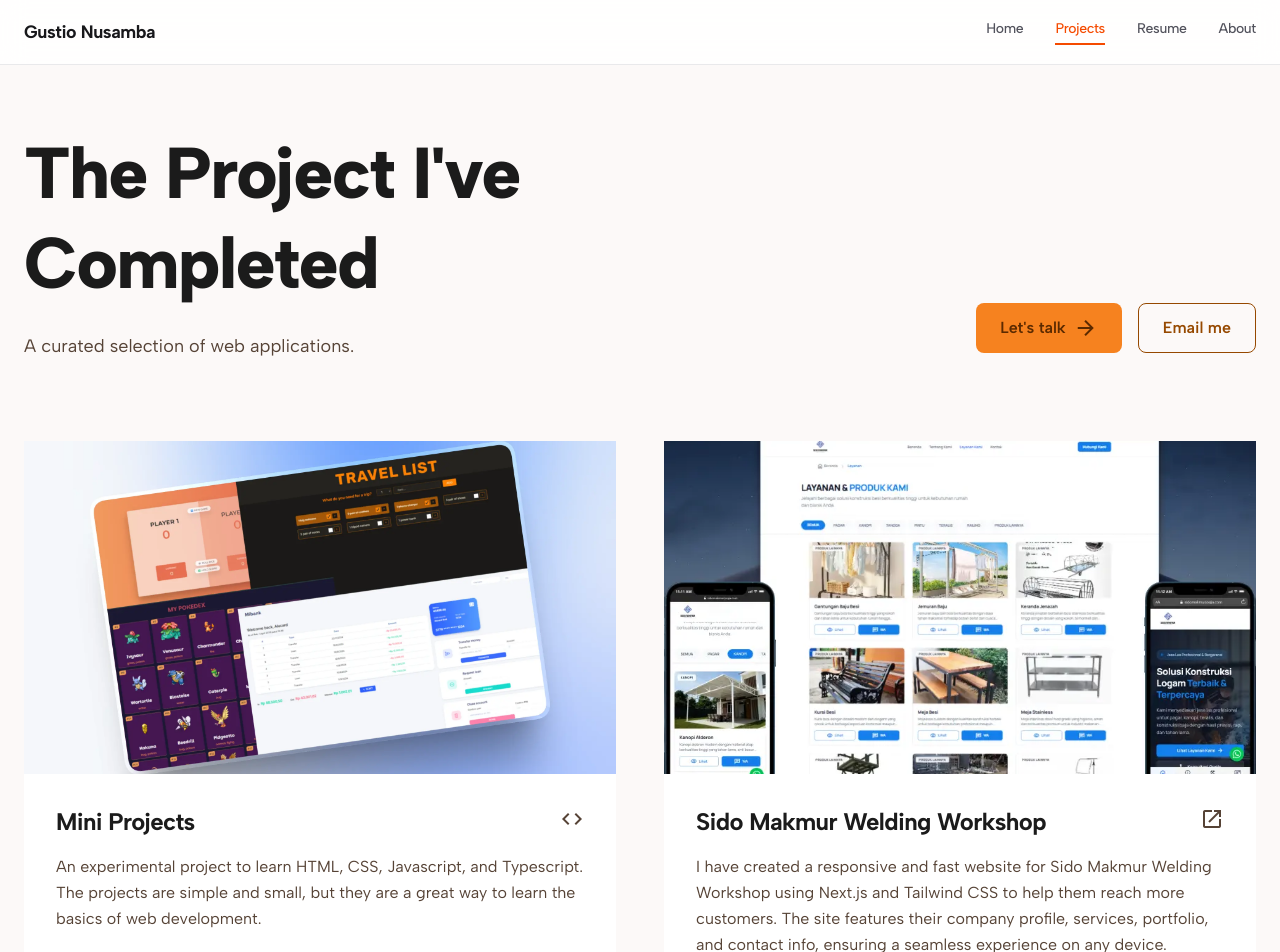
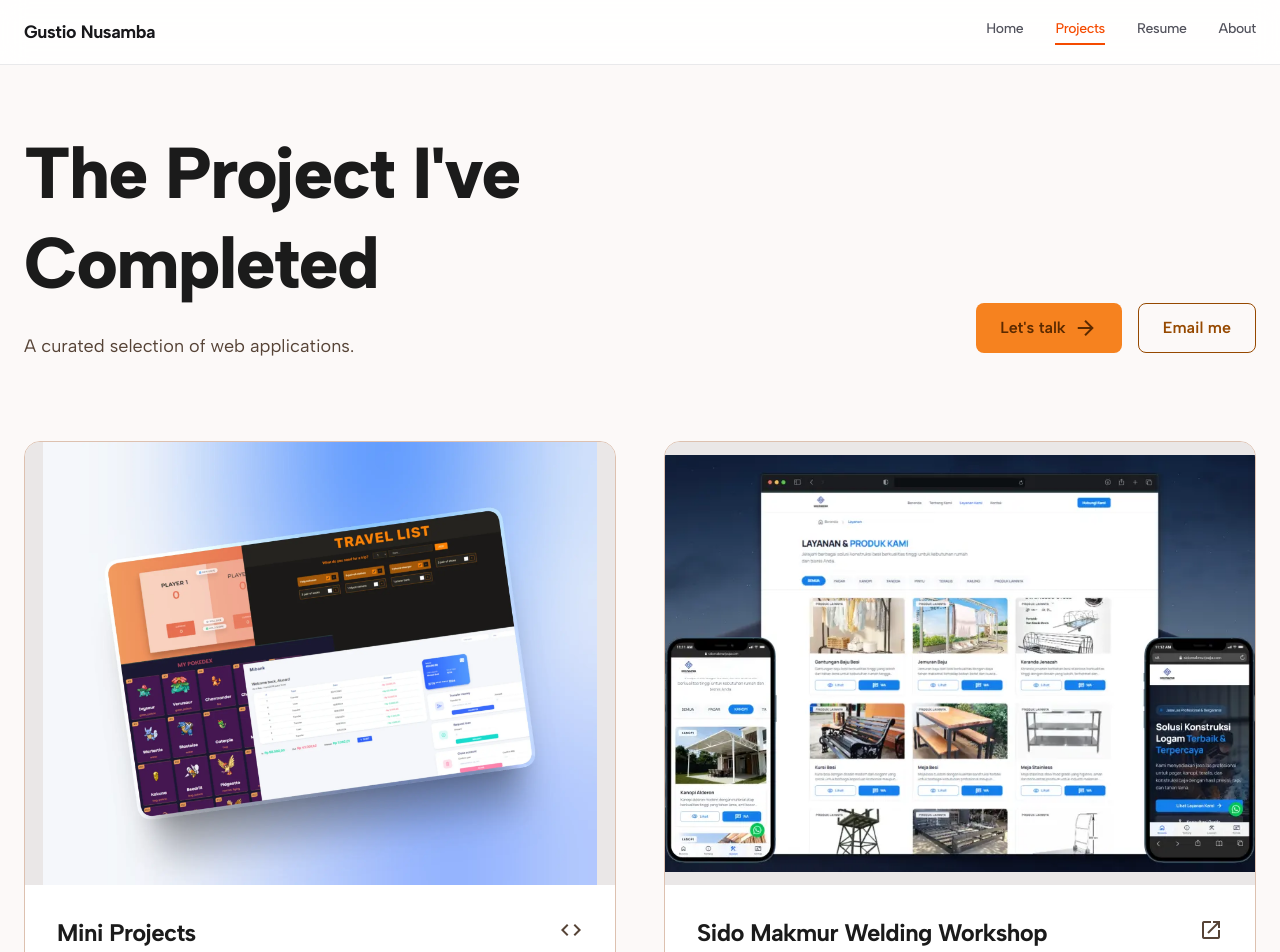
Before and after one commit to gustionusamba24/personal-website-v2, a Next.js app: page /projects in a window 1280 px wide. Shown: the top 952 px of the page. Built offline with nearby package versions, Linux system fonts and the light colour scheme.

Commit message:
feat(project): change a styling in project card

```diff
--- a/src/components/projects/ProjectCard.tsx
+++ b/src/components/projects/ProjectCard.tsx
@@ -14,15 +14,17 @@ export default function ProjectCard({ project }: ProjectCardProps) {
     .join(', ');
 
   return (
-    <article className="bg-surface-container-lowest group flex flex-col overflow-hidden">
-      <div className="bg-surface-container-high relative aspect-video w-full overflow-hidden">
+    <article className="bg-surface-container-lowest group border-outline-variant flex flex-col overflow-hidden rounded-2xl border">
+      <div className="bg-surface-container-high relative aspect-4/3 w-full overflow-hidden">
+        <div className="relative h-full w-full">
           <Image
             src={imageSrc}
             alt={project.name}
             fill
             sizes="(max-width: 1024px) 100vw, 50vw"
-          className="object-cover transition-transform duration-700 ease-in-out group-hover:scale-105"
+            className="object-contain transition-transform duration-700 ease-in-out group-hover:scale-105"
           />
+        </div>
       </div>
 
       <div className="flex flex-1 flex-col p-8">
```
Lines whose indentation alone changed are shown as unchanged.
